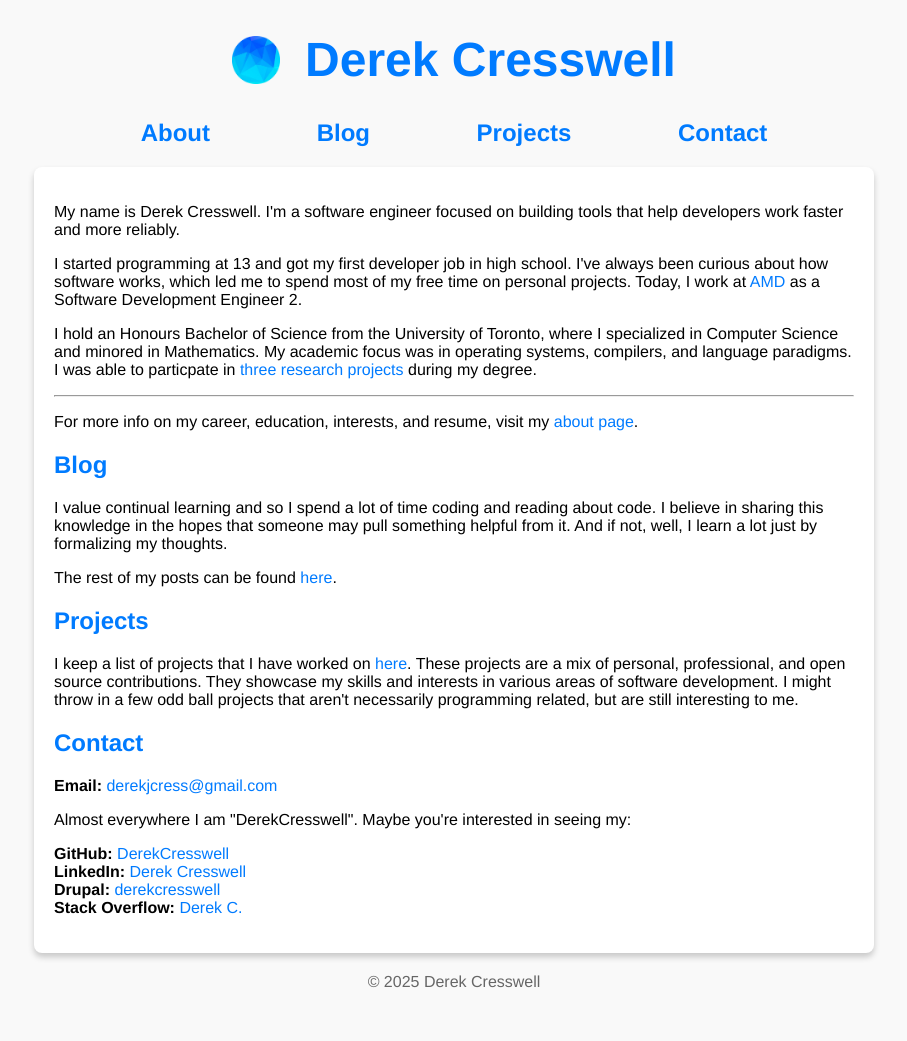
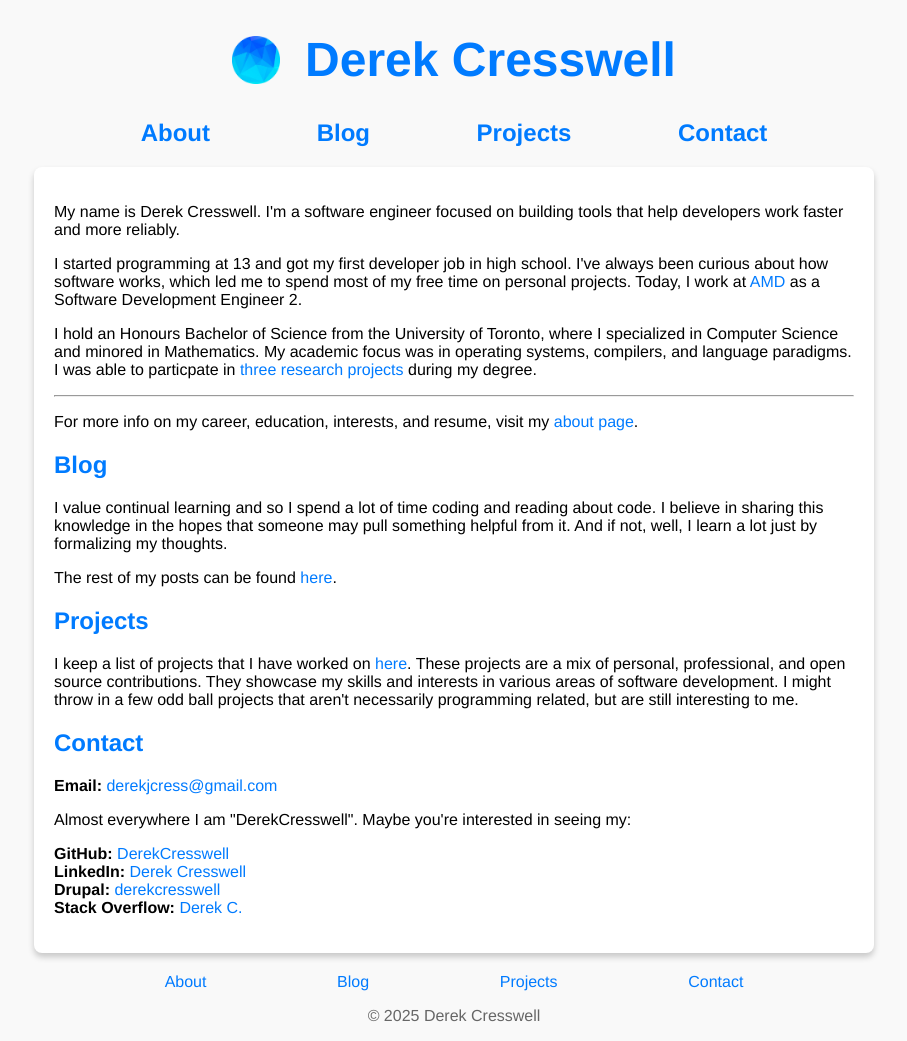
Before and after one commit to DerekCresswell/DerekCresswell.github.io, a Jekyll site: the page built from site/index.html, in a window 1280 px wide. Shown: the whole page, without its empty margins (186-1093 px from the left). Built offline with Jekyll 4.4.1, drawn with Linux system fonts in a browser that asks for light colours; before the commit the page ends 1007 px from its top, so only the background shows below that.

Commit message:
Adds navigation to footer

```diff
--- /dev/null
+++ b/site/_includes/footer.html
@@ -0,0 +1,4 @@
+<footer>
+    {% include navigation.html %}
+    <p>&copy; 2025 Derek Cresswell</p>
+</footer>
--- a/site/_layouts/default.html
+++ b/site/_layouts/default.html
@@ -4,8 +4,8 @@
     <meta charset="UTF-8">
     <meta name="viewport" content="width=device-width, initial-scale=1.0">
     <title>Derek Cresswell{% if page.url != "/" %}: {{ page.title }}{% endif %}</title>
-    <link rel="stylesheet" href="/assets/css/style.css">
-    <link rel="icon" type="image/png" href="/assets/images/pfp.png">
+    <link rel="stylesheet" href="{{ '/assets/css/style.css' | relative_url }}">
+    <link rel="icon" type="image/png" href="{{ '/assets/images/pfp.png' | relative_url }}"">
 </head>
 <body>
     <div class="content-wrapper">
@@ -26,9 +26,7 @@
             {% endunless %}
             {{ content }}
         </main>
-        <footer>
-            <p>&copy; 2025 Derek Cresswell</p>
-        </footer>
+        {% include footer.html %}
     </div>
 </body>
 </html>
```
